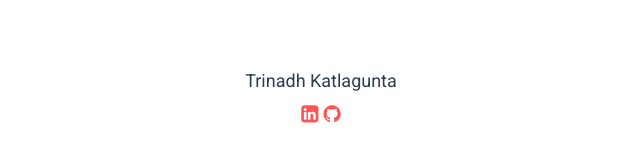
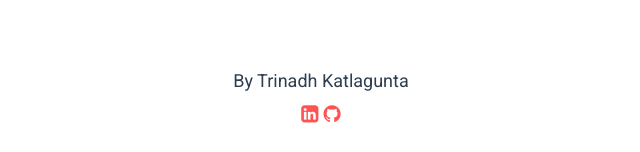
Before and after one commit to TrinadhKatlagunta/Sorting-Visualizer, a plain HTML site: page index.html in a window 1280 px wide. Shown: the part 645-797 px from the top of the page, 319-959 px from the left. Drawn offline with Linux system fonts and the light colour scheme.

Commit message:
Update index.html

```diff
--- a/index.html
+++ b/index.html
@@ -67,7 +67,7 @@
     <div class="array"></div>
   </div>
   <footer class="footer">
-    <p>Trinadh Katlagunta</p>
+    <p>By Trinadh Katlagunta</p>
     <p>
       <a href="https://www.linkedin.com/in/trinadh-katlagunta-9916b2246/" target="_blank" class="link">
         <i class="fa fa-linkedin-square" aria-hidden="true"></i>
```
